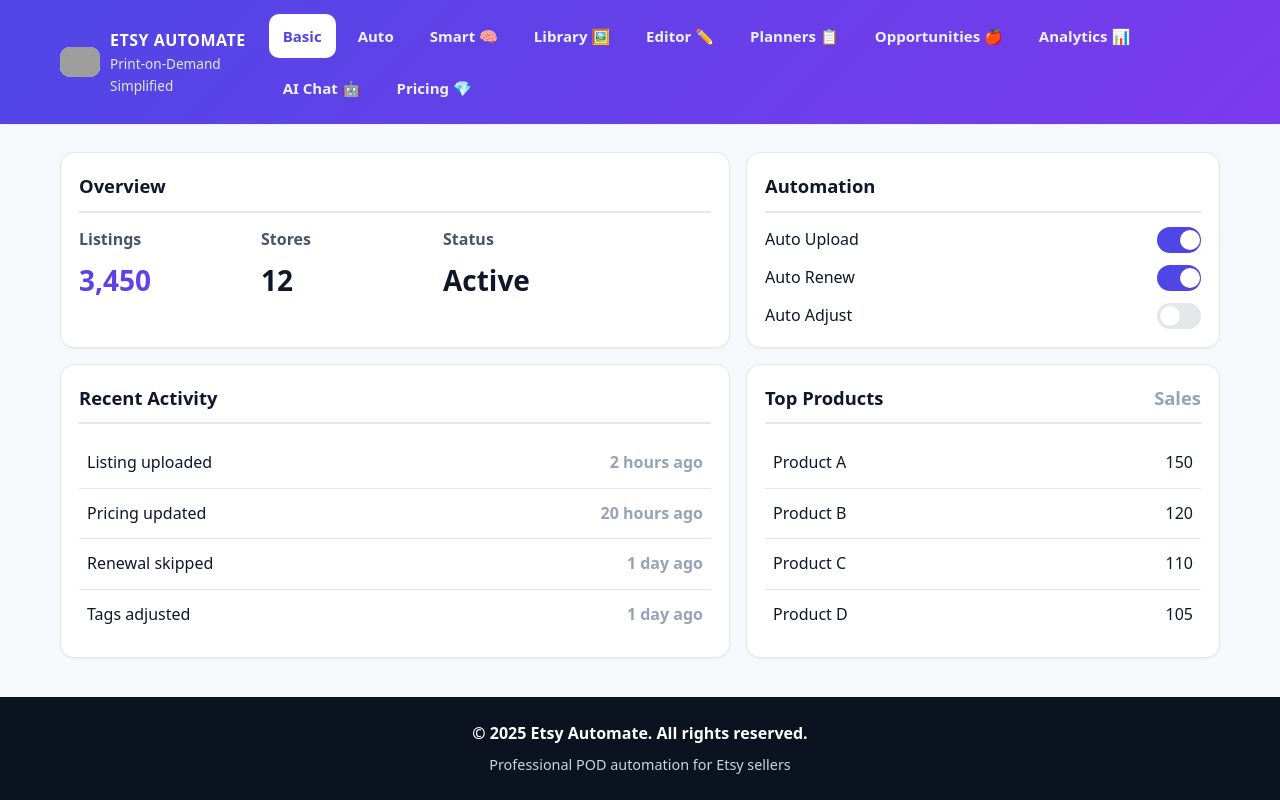
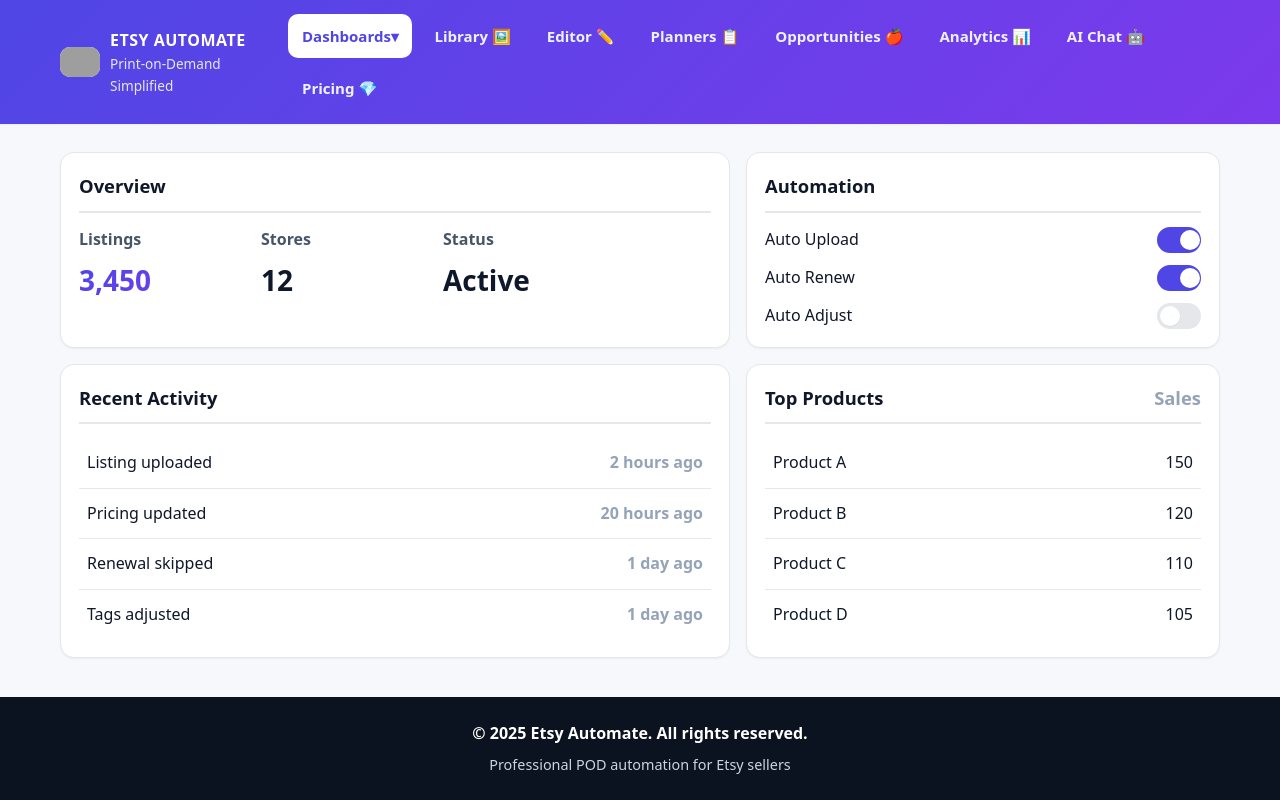
Before and after one commit to nextwaveaisuite/etsy-pod-automation, a Next.js app: page / in a window 1280 px wide. Built offline with nearby package versions, Linux system fonts and the light colour scheme; grey boxes are pictures that could not be loaded.

Commit message:
Navigation.tsx

```diff
--- a/app/components/Navigation.tsx
+++ b/app/components/Navigation.tsx
@@ -2,11 +2,10 @@
 
 import Link from "next/link";
 import { usePathname } from "next/navigation";
+import { useState, useRef, useEffect } from "react";
 
 const LINKS = [
-  { href: "/", label: "Basic" },
-  { href: "/dashboard", label: "Auto" },
-  { href: "/smart", label: "Smart 🧠" },
+  // Shown as individual links
   { href: "/library", label: "Library 🖼️" },
   { href: "/editor", label: "Editor ✏️" },
   { href: "/planners", label: "Planners 📋" },
@@ -14,15 +13,50 @@
   { href: "/analytics", label: "Analytics 📊" },
   { href: "/chat", label: "AI Chat 🤖" },
   { href: "/pricing", label: "Pricing 💎" },
-  // Admin + Settings intentionally hidden from main nav.
+  // Hidden from navbar: /admin, /settings
+];
+
+const DASHBOARDS = [
+  { href: "/", label: "Basic" },
+  { href: "/dashboard", label: "Auto" },
+  { href: "/smart", label: "Smart 🧠" },
 ];
 
 export default function Navigation() {
   const pathname = usePathname() || "/";
+  const [open, setOpen] = useState(false);
+  const ref = useRef<HTMLDivElement>(null);
+
+  useEffect(() => {
+    const onDoc = (e: MouseEvent) => {
+      if (!ref.current?.contains(e.target as Node)) setOpen(false);
+    };
+    document.addEventListener("click", onDoc);
+    return () => document.removeEventListener("click", onDoc);
+  }, []);
+
   return (
     <nav className="nav">
+      {/* Dashboards dropdown */}
+      <div className="dropdown" ref={ref}>
+        <button className={`nav-link ${pathname === "/" || pathname.startsWith("/dashboard") || pathname.startsWith("/smart") ? "active" : ""}`} onClick={() => setOpen((v) => !v)}>
+          Dashboards
+          <span className="caret">▾</span>
+        </button>
+        {open && (
+          <div className="menu">
+            {DASHBOARDS.map(({ href, label }) => (
+              <Link key={href} href={href} className={`menu-item ${pathname === href ? "selected" : ""}`} onClick={() => setOpen(false)}>
+                {label}
+              </Link>
+            ))}
+          </div>
+        )}
+      </div>
+
+      {/* Flat links */}
       {LINKS.map(({ href, label }) => {
-        const active = pathname === href || (href !== "/" && pathname.startsWith(href + "/"));
+        const active = pathname === href || pathname.startsWith(href + "/");
         return (
           <Link key={href} href={href} className={`nav-link${active ? " active" : ""}`}>
             {label}
```
